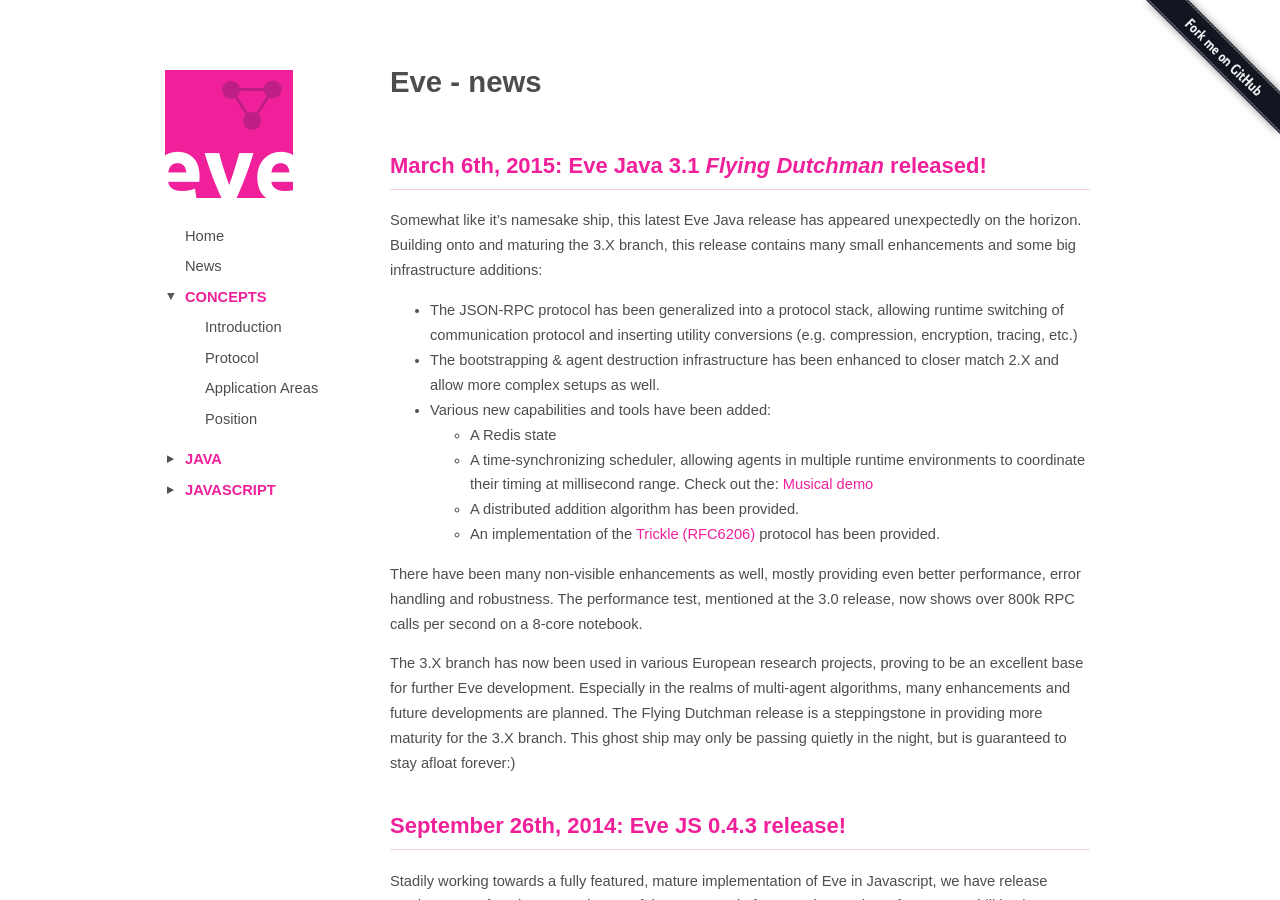
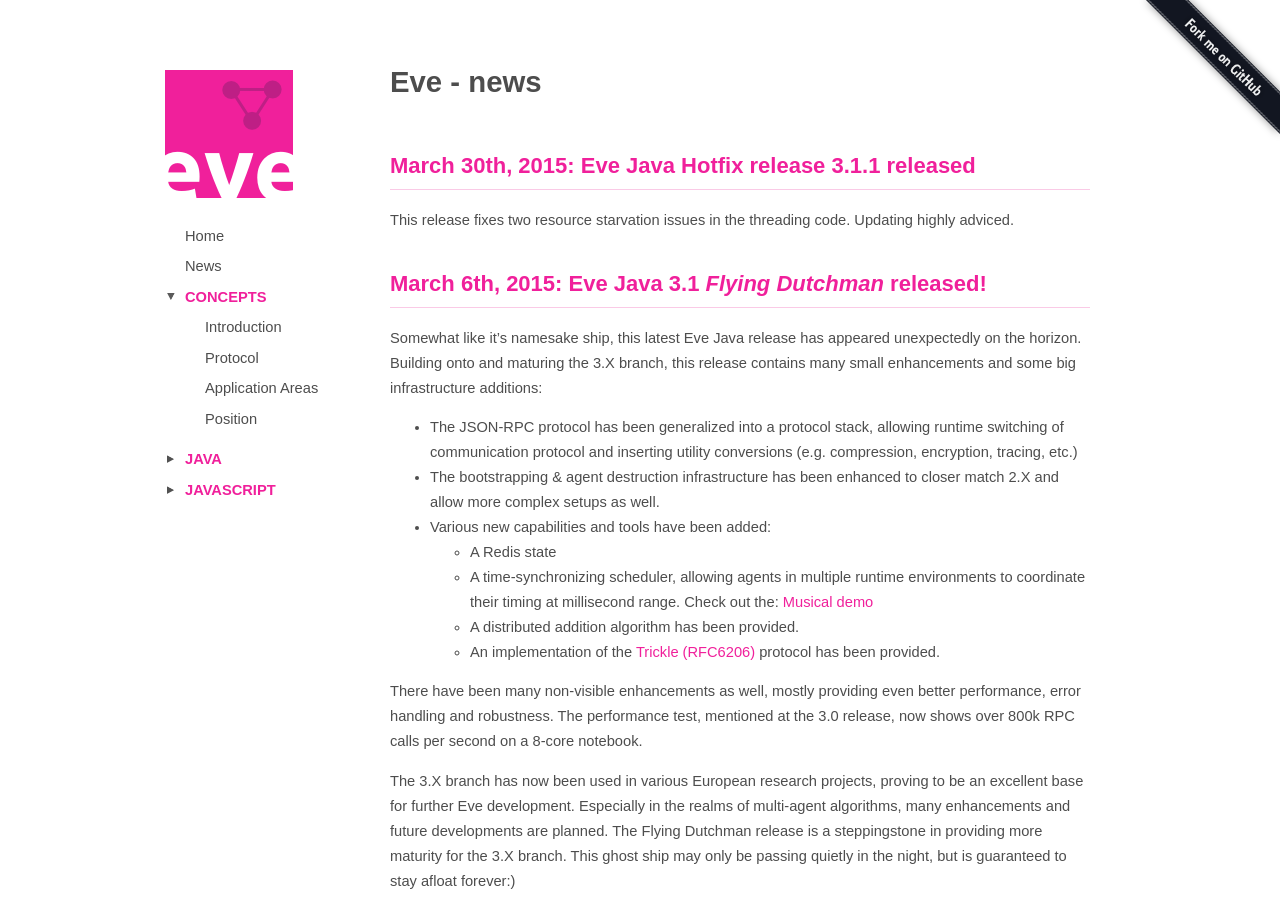
Before and after one commit to almende/eve, a Jekyll site: the page built from news.md, in a window 1280 px wide and 900 px high. Built offline with Jekyll 4.4.1, drawn with Linux system fonts in a browser that asks for light colours.

Commit message:
Release 3.1.1 news

```diff
--- a/news.md
+++ b/news.md
@@ -4,6 +4,10 @@
 ---
 
 #Eve - news
+
+## March 30th, 2015: Eve Java Hotfix release 3.1.1 released
+
+This release fixes two resource starvation issues in the threading code. Updating highly adviced.
 
 ## March 6th, 2015: Eve Java 3.1 *Flying Dutchman* released!
 
```
Also changed, not shown: implementations/java/setups.md (+1 -1 lines).
